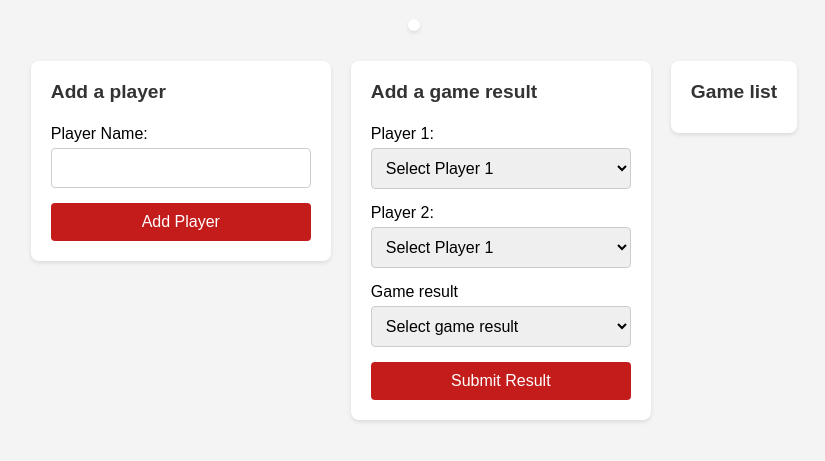
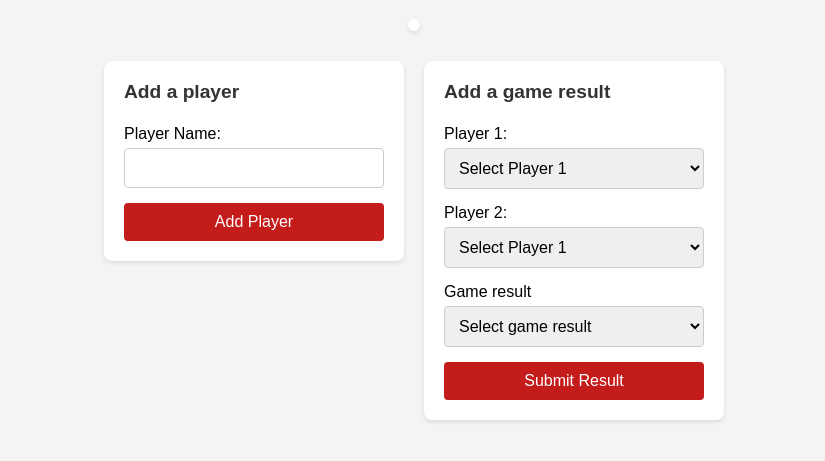
Before and after one commit to znichola/round-robin, a website: page public/index.html in a window 1280 px wide. Shown: the part 81-542 px from the top of the page, without its empty margins (226-1051 px from the left). Drawn offline with Linux system fonts and the light colour scheme.

Commit message:
remove useless Game list

```diff
--- a/public/index.html
+++ b/public/index.html
@@ -51,10 +51,10 @@
       <button type="submit">Submit Result</button>
     </form>
 
-    <div class="card">
-      <h2>Game list</h2>
+    <!-- <div class="card"> -->
+      <!-- <h2>Game list</h2> -->
       <!-- GAMELIST -->
-    </div>
+    <!-- </div> -->
   </div>
 </body>
 
```
